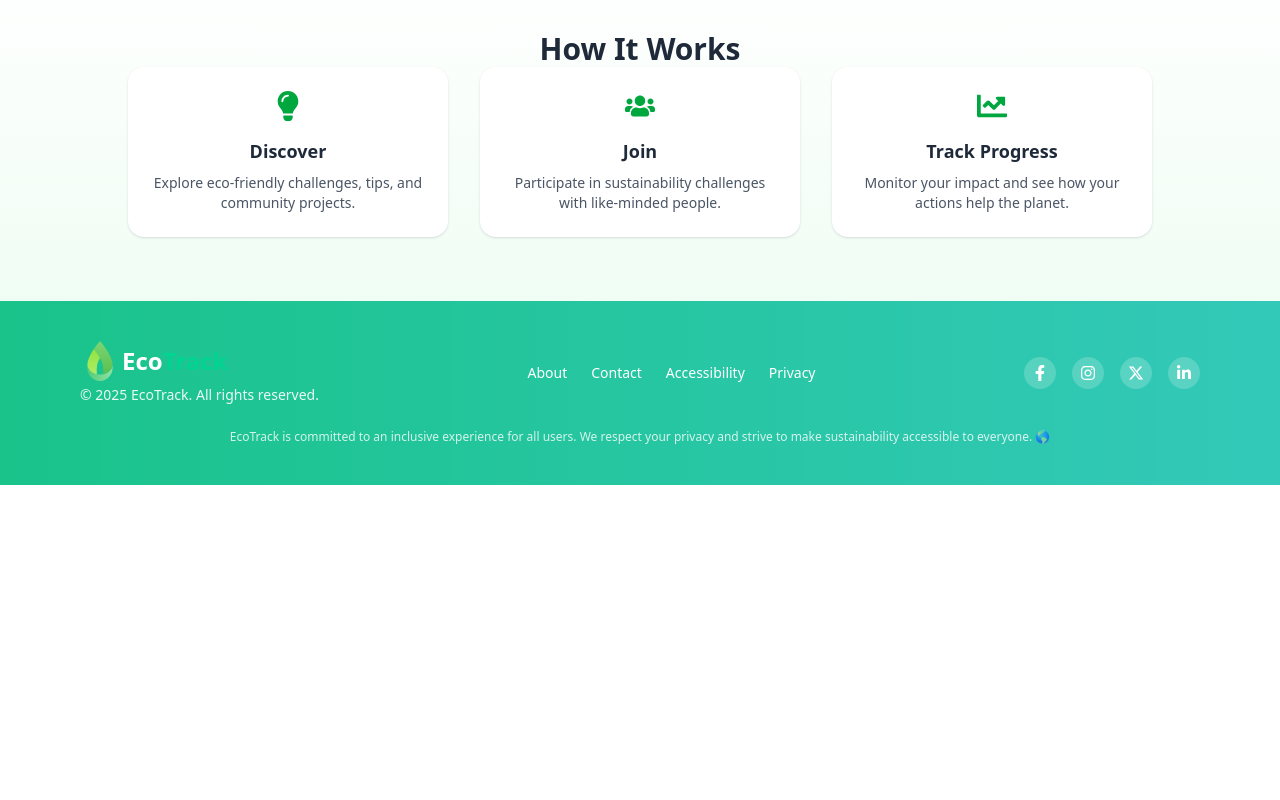
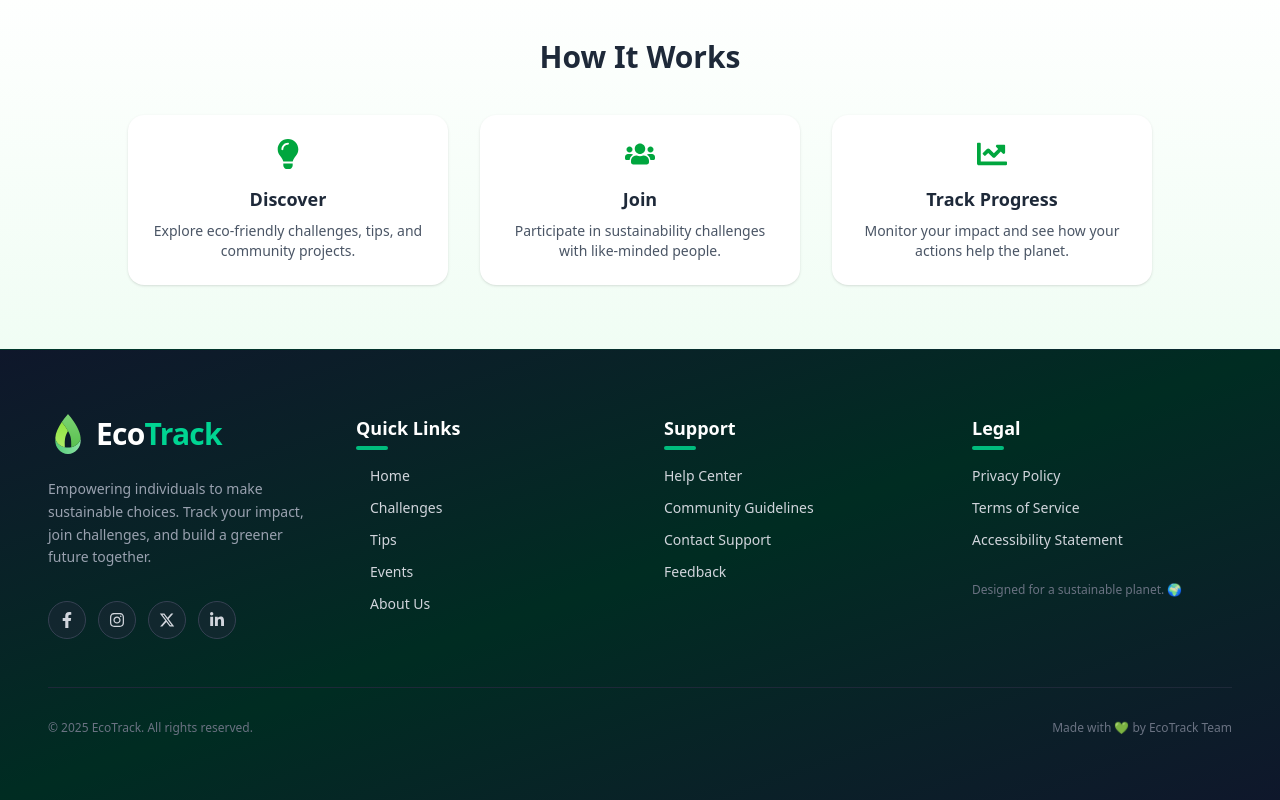
Before and after one commit to imtiaz-al-kabir/ecoTrack-client, a React (Vite) app: page / in a window 1280 px wide. Shown: the part 1367-2167 px from the top of the page. Before the commit the page ends 1852 px from the top, so only its background shows below. Built offline with nearby package versions, Linux system fonts and the light colour scheme; no server answers.

Commit message:
navbar and footer fixed bugs

```diff
--- a/src/Components/ChallengeCardDetails.jsx
+++ b/src/Components/ChallengeCardDetails.jsx
@@ -1,6 +1,6 @@
 import { motion } from "motion/react";
 import { useContext, useEffect, useState } from "react";
-import { useNavigate, useParams } from "react-router";
+import { useLocation, useNavigate, useParams } from "react-router";
 import Swal from "sweetalert2";
 import { AuthContext } from "../Context/AuthContext";
 import useAxiosInstance from "../Hook/useAxiosInstance";
@@ -17,7 +17,7 @@ const ChallengeCardDetails = () => {
   const [challenge, setChallenge] = useState(null);
   const [joined, setJoined] = useState(false);
   const [loading, setLoading] = useState(true);
-
+  const location = useLocation();
   const showToast = (icon, title) => {
     Swal.fire({
       toast: true,
@@ -81,6 +81,7 @@ const ChallengeCardDetails = () => {
         title: "Login Required",
         text: "You must log in first to join this challenge!",
       });
+      navigate("/login", { state: { from: location.pathname } });
       return;
     }
 
--- a/src/Components/Footer.jsx
+++ b/src/Components/Footer.jsx
@@ -4,11 +4,12 @@ import { Link } from "react-router";
 
 const Footer = () => {
   return (
-    <footer className="w-full bg-linear-to-r from-emerald-500/90 to-teal-500/80 text-white py-10">
-      <div className="max-w-6xl mx-auto px-4 flex flex-col md:flex-row items-center justify-between gap-6">
-        {/* 🌱 Logo + Copyright */}
-        <div className="text-center md:text-left">
-          <div className="flex gap-0.5 items-center justify-center md:justify-start">
+    <footer className="w-full bg-linear-to-br from-slate-900 via-emerald-950 to-slate-900 text-gray-300 py-16 font-sans border-t border-emerald-900/30">
+      <div className="max-w-7xl mx-auto px-6 lg:px-12">
+        <div className="grid grid-cols-1 md:grid-cols-2 lg:grid-cols-4 gap-12 mb-12">
+          {/* 1. Brand Section */}
+          <div className="space-y-6 lg:col-span-1">
+            <div className="flex items-center gap-2">
               <svg
                 className="size-10"
                 xmlns="http://www.w3.org/2000/svg"
@@ -75,71 +76,106 @@ const Footer = () => {
                   </linearGradient>
                 </defs>
               </svg>
-            <h2 className="font-bold text-2xl">
+              <h2 className="font-bold text-3xl text-white tracking-tight">
                 Eco<span className="text-emerald-400">Track</span>
               </h2>
             </div>
-          <p className="text-sm text-white/90 mt-1">
-            © 2025 EcoTrack. All rights reserved.
+            <p className="text-gray-400 leading-relaxed text-sm">
+              Empowering individuals to make sustainable choices. Track your impact,
+              join challenges, and build a greener future together.
             </p>
-        </div>
-
-        {/* 🔗 Quick Links */}
-        <div className="flex flex-wrap justify-center gap-6 text-sm font-medium">
-          <Link to="#" className="hover:text-gray-200 transition-colors">
-            About
-          </Link>
-          <Link to="#" className="hover:text-gray-200 transition-colors">
-            Contact
-          </Link>
-          <a href="#" className="hover:text-gray-200 transition-colors">
-            Accessibility
+            {/* Social Icons */}
+            <div className="flex items-center gap-3 pt-2">
+              {[
+                { Icon: FaFacebookF, label: "Facebook" },
+                { Icon: FaInstagram, label: "Instagram" },
+                { Icon: FaXTwitter, label: "X (Twitter)" },
+                { Icon: FaLinkedinIn, label: "LinkedIn" },
+              ].map(({ Icon, label }, idx) => (
+                <a
+                  key={idx}
+                  href="#"
+                  aria-label={label}
+                  className="p-2.5 bg-gray-800/50 hover:bg-emerald-500 hover:text-white rounded-full transition-all duration-300 border border-gray-700 hover:border-emerald-400 group"
+                >
+                  <Icon size={16} className="group-hover:scale-110 transition-transform" />
                 </a>
-          <a href="#" className="hover:text-gray-200 transition-colors">
-            Privacy
-          </a>
-        </div>
-
-        {/* 🌐 Social Icons */}
-        <div className="flex items-center gap-4">
-          <a
-            href="#"
-            aria-label="Facebook"
-            className="p-2 bg-white/20 hover:bg-white/30 rounded-full transition"
-          >
-            <FaFacebookF size={16} />
-          </a>
-          <a
-            href="#"
-            aria-label="Instagram"
-            className="p-2 bg-white/20 hover:bg-white/30 rounded-full transition"
-          >
-            <FaInstagram size={16} />
-          </a>
-          <a
-            href="#"
-            aria-label="X (Twitter)"
-            className="p-2 bg-white/20 hover:bg-white/30 rounded-full transition"
-          >
-            <FaXTwitter size={16} />
-          </a>
-          <a
-            href="#"
-            aria-label="LinkedIn"
-            className="p-2 bg-white/20 hover:bg-white/30 rounded-full transition"
-          >
-            <FaLinkedinIn size={16} />
-          </a>
+              ))}
             </div>
           </div>
 
-      {/* ♿ Accessibility & Privacy Note */}
-      <div className="mt-6 text-center text-xs text-white/80 px-4">
-        <p>
-          EcoTrack is committed to an inclusive experience for all users. We
-          respect your privacy and strive to make sustainability accessible to
-          everyone. 🌎
-        </p>
+          {/* 2. Quick Links */}
+          <div className="lg:col-span-1">
+            <h3 className="text-white font-semibold text-lg mb-6 relative inline-block">
+              Quick Links
+              <span className="absolute -bottom-2 left-0 w-8 h-1 bg-emerald-500 rounded-full"></span>
+            </h3>
+            <ul className="space-y-3 text-sm">
+              {["Home", "Challenges", "Tips", "Events", "About Us"].map((item) => (
+                <li key={item}>
+                  <Link
+                    to="/"
+                    className="hover:text-emerald-400 transition-colors duration-200 flex items-center gap-2 group"
+                  >
+                    <span className="w-1.5 h-1.5 bg-emerald-500 rounded-full opacity-0 group-hover:opacity-100 transition-opacity"></span>
+                    {item}
+                  </Link>
+                </li>
+              ))}
+            </ul>
+          </div>
+
+          {/* 3. Support */}
+          <div className="lg:col-span-1">
+            <h3 className="text-white font-semibold text-lg mb-6 relative inline-block">
+              Support
+              <span className="absolute -bottom-2 left-0 w-8 h-1 bg-emerald-500 rounded-full"></span>
+            </h3>
+            <ul className="space-y-3 text-sm">
+              {["Help Center", "Community Guidelines", "Contact Support", "Feedback"].map((item) => (
+                <li key={item}>
+                  <Link
+                    to="#"
+                    className="hover:text-emerald-400 transition-colors duration-200"
+                  >
+                    {item}
+                  </Link>
+                </li>
+              ))}
+            </ul>
+          </div>
+
+          {/* 4. Legal & Newsletter (Optional/Combined) */}
+          <div className="lg:col-span-1">
+            <h3 className="text-white font-semibold text-lg mb-6 relative inline-block">
+              Legal
+              <span className="absolute -bottom-2 left-0 w-8 h-1 bg-emerald-500 rounded-full"></span>
+            </h3>
+            <ul className="space-y-3 text-sm mb-8">
+              {["Privacy Policy", "Terms of Service", "Accessibility Statement"].map((item) => (
+                <li key={item}>
+                  <Link
+                    to="#"
+                    className="hover:text-emerald-400 transition-colors duration-200"
+                  >
+                    {item}
+                  </Link>
+                </li>
+              ))}
+            </ul>
+            <div className="text-xs text-gray-500">
+              <p>Designed for a sustainable planet. 🌍</p>
+            </div>
+          </div>
+        </div>
+
+        {/* Bottom Bar */}
+        <div className="pt-8 border-t border-gray-800 flex flex-col md:flex-row items-center justify-between gap-4 text-xs text-gray-500">
+          <p>© 2025 EcoTrack. All rights reserved.</p>
+          <div className="flex gap-6">
+            <span>Made with 💚 by EcoTrack Team</span>
+          </div>
+        </div>
       </div>
     </footer>
   );
--- a/src/Components/HowItWorks.jsx
+++ b/src/Components/HowItWorks.jsx
@@ -22,8 +22,8 @@ const HowItWorks = () => {
 
   return (
     <section className="py-16 bg-linear-to-b from-white to-green-50 text-center">
-      <h2 className="text-3xl font-bold text-gray-800 ">How It Works</h2>
-      <div className="grid grid-cols-1 md:grid-cols-3 gap-8 max-w-5xl mx-auto">
+      <h2 className="text-3xl font-bold text-gray-800 mb-10">How It Works</h2>
+      <div className="grid grid-cols-1  md:grid-cols-3 gap-8 max-w-5xl mx-auto">
         {steps.map((step, index) => (
           <motion.div
             key={index}
--- a/src/Components/Navbar.jsx
+++ b/src/Components/Navbar.jsx
@@ -30,8 +30,7 @@ const Navbar = () => {
 
   return (
     <nav
-      className=" bg-white w-full flex items-center justify-between px-4 md:px-16 lg:px-24 xl:px-32 transition-all duration-100 z-50 py-6 shadow
-     "
+      className="fixed top-0 left-0 right-0 z-50 bg-white/80 backdrop-blur-md w-full flex items-center justify-between px-4 md:px-16 lg:px-24 xl:px-32 transition-all duration-300 py-4 shadow-sm border-b border-white/20"
     >
       {/* Logo */}
 
@@ -115,8 +114,7 @@ const Navbar = () => {
             to={link.path}
             end={link.path === "/challenges"}
             className={({ isActive }) =>
-              `text-lg font-medium hover:border-b-2 border-emerald-400 transition-all duration-500 ${
-                isActive ? " text-emerald-400" : "  "
+              `text-lg font-medium hover:text-emerald-500 hover:border-b-2 border-emerald-400 transition-all duration-300 ${isActive ? "text-emerald-500 border-b-2" : "text-gray-600"
               }`
             }
           >
@@ -192,8 +190,7 @@ const Navbar = () => {
 
       {/* Mobile Menu */}
       <div
-        className={`fixed top-0 left-0 w-full h-screen bg-white text-base flex flex-col md:hidden items-center justify-center gap-6 font-medium text-gray-800 transition-all duration-500 z-40 ${
-          isMenuOpen ? "translate-x-0" : "-translate-x-full"
+        className={`fixed top-0 left-0 w-full h-screen bg-white/95 backdrop-blur-lg text-base flex flex-col md:hidden items-center justify-center gap-8 font-medium text-gray-800 transition-all duration-500 z-[60] ${isMenuOpen ? "translate-x-0" : "-translate-x-full"
           }`}
       >
         <button
@@ -215,8 +212,7 @@ const Navbar = () => {
         {navLinks.map((link, i) => (
           <NavLink
             className={({ isActive }) =>
-              `text-xl font-medium hover:border-b-2 border-emerald-400 transition-all duration-500 ${
-                isActive ? "border-b-2 border-emerald-400" : "  "
+              `text-xl font-medium hover:border-b-2 border-emerald-400 transition-all duration-500 ${isActive ? "border-b-2 border-emerald-400" : "  "
               }`
             }
             key={i}
--- a/src/Layouts/RootLayout.jsx
+++ b/src/Layouts/RootLayout.jsx
@@ -6,7 +6,7 @@ const RootLayout = () => {
   return (
     <div>
       <Navbar />
-      <div className="min-h-screen bg-green-50">
+      <div className="min-h-screen bg-green-50 pt-24">
         {" "}
         <Outlet />
       </div>
--- a/src/Pages/Home.jsx
+++ b/src/Pages/Home.jsx
@@ -1,12 +1,21 @@
+import { use } from "react";
 import ActiveChallenges from "../Components/ActiveChallenges";
 import Hero from "../Components/hero";
 import HowItWorks from "../Components/HowItWorks";
+import Loading from "../Components/Loading";
 import RecentTips from "../Components/RecentTips";
 import Stats from "../Components/Stats";
 import UpcomingEvents from "../Components/UpcomingEvents";
 import WhyGoGreen from "../Components/WhyGoGreen";
+import { AuthContext } from "../Context/AuthContext";
 
 const Home = () => {
+  const { loading } = use(AuthContext);
+
+  if (loading) {
+    return <Loading />;
+  }
+
   return (
     <div className="px-5 md:px-0">
       <Hero />
```
Lines whose indentation alone changed are shown as unchanged.
